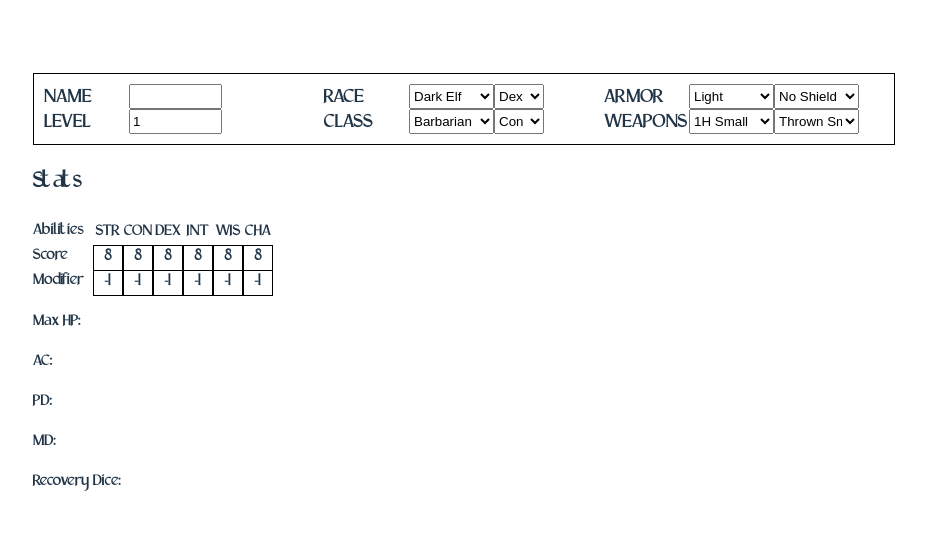
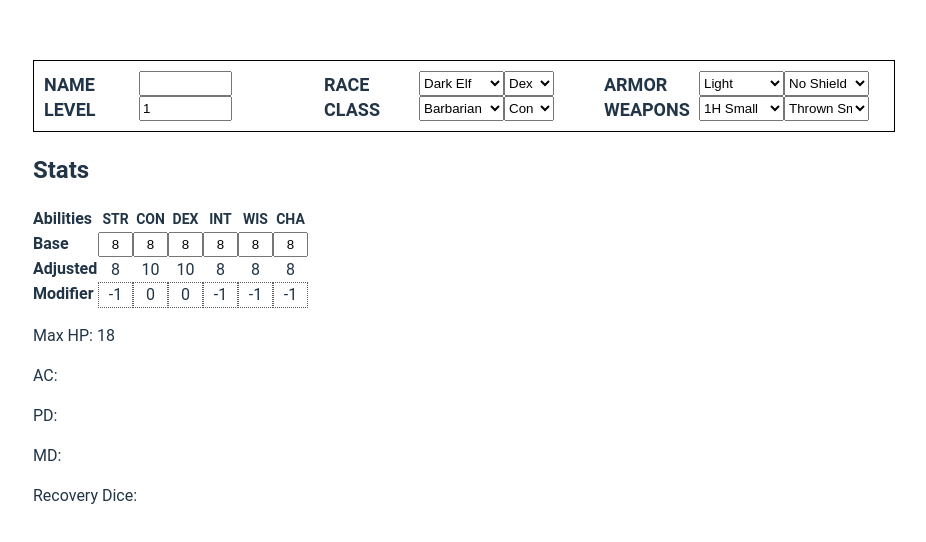
Before and after one commit to Xenrathe/React-FormGen, a React (Vite) app: page / in a window 1280 px wide. Shown: the part 108-650 px from the top of the page, without its empty margins (176-1102 px from the left). Built offline with nearby package versions, Linux system fonts and the light colour scheme.

Commit message:
Adjust abilityScores in StatBlock and CharSheet and Character class

```diff
--- a/src/App.css
+++ b/src/App.css
@@ -1,18 +1,18 @@
 @font-face {
-  font-family: 'Mason Regular';
-  src: url(./assets/Avalon-Quest.ttf)
+  font-family: "Mason Regular";
+  src: url(./assets/mason-regular.ttf);
 }
 
 @font-face {
-  font-family: 'Dragon Fire';
-  src: url(./assets/Dragon-Fire.ttf)
+  font-family: "Dragon Fire";
+  src: url(./assets/Dragon-Fire.ttf);
 }
 
 body {
   display: flex;
   align-items: center;
   justify-content: center;
-  font-family: 'Dragon Fire', 'Roboto';
+  font-family: "Roboto";
 }
 
 .barracks {
@@ -45,3 +45,19 @@ body {
 .new-character-button:hover {
   background-color: #0056b3;
 }
+
+input[type="number"]::-webkit-inner-spin-button,
+input[type="number"]::-webkit-outer-spin-button {
+  -webkit-appearance: none;
+  margin: 0;
+}
+
+input[type="number"] {
+  -moz-appearance: textfield;
+}
+
+input[type="text"]:hover,
+input[type="number"]:hover,
+select:hover {
+  background-color: rgb(240, 240, 240);
+}
--- a/src/CharSheetComponents/Basics.jsx
+++ b/src/CharSheetComponents/Basics.jsx
@@ -44,10 +44,15 @@ function Basics({ basicsData, setBasicsData }) {
     }
   };
 
+  const handleLevelChange = (event) => {
+    const newVal = Math.max(0, Math.min(event.target.value, 10)); //0-10
+    setBasicsData({ ...basicsData, level: newVal });
+  };
+
   return (
     <div id="basics" className="input-group">
       <div id="name-div" className="input-set">
-        <label htmlFor="text">NAME</label>
+        <label>NAME</label>
         <input
           type="text"
           id="name"
@@ -58,20 +63,18 @@ function Basics({ basicsData, setBasicsData }) {
         />
       </div>
       <div id="level-div" className="input-set">
-        <label htmlFor="level">LEVEL</label>
+        <label>LEVEL</label>
         <input
           type="number"
           id="level"
           min="1"
           max="10"
           value={basicsData.level}
-          onChange={(e) => {
-            setBasicsData({ ...basicsData, level: e.target.value });
-          }}
+          onChange={handleLevelChange}
         />
       </div>
       <div id="race-div" className="input-set">
-        <label htmlFor="race">RACE</label>
+        <label>RACE</label>
         <select
           name="race"
           id="race"
@@ -93,7 +96,7 @@ function Basics({ basicsData, setBasicsData }) {
         </select>
       </div>
       <div id="job-div" className="input-set">
-        <label htmlFor="job">CLASS</label>
+        <label>CLASS</label>
         <select
           name="job"
           id="job"
@@ -115,7 +118,7 @@ function Basics({ basicsData, setBasicsData }) {
         </select>
       </div>
       <div id="weapons-div" className="input-set">
-        <label htmlFor="weapons">WEAPONS</label>
+        <label>WEAPONS</label>
         <select
           name="melee"
           id="melee"
@@ -173,7 +176,7 @@ function Basics({ basicsData, setBasicsData }) {
         </select>
       </div>
       <div id="armor-div" className="input-set">
-        <label htmlFor="armor">ARMOR</label>
+        <label>ARMOR</label>
         <select
           name="armor"
           id="armor"
--- a/src/CharSheetComponents/CharSheet.css
+++ b/src/CharSheetComponents/CharSheet.css
@@ -12,9 +12,9 @@
 }
 
 .input-set label {
-  width: 85px;
+  width: 95px;
   font-weight: bold;
-  font-size: 20px;
+  font-size: 18px;
 }
 
 .input-group input,
@@ -62,17 +62,28 @@
   grid-template-rows: repeat(3, 25px);
 }
 
-#abilityscores .abrow {
-  display: grid;
-  grid-template-columns: 60px repeat(6, 30px);
-}
-
-#abilityscores .abrow span {
+#abilityscores #titles label {
+  font-size: 14px;
+  font-weight: bold;
   display: flex;
   align-items: center;
   justify-content: center;
 }
 
-#scores span, #modifiers span {
-  border: 1px black solid;
+#abilityscores .abrow {
+  display: grid;
+  grid-template-columns: 65px repeat(6, 35px);
 }
+
+#abilityscores .abrow input,
+#abilityscores .abrow span {
+  display: flex;
+  align-items: center;
+  justify-content: center;
+  text-align: center;
+}
+
+#scores span,
+#modifiers span {
+  border: 1px rgb(92, 92, 92) dotted;
+}
--- a/src/CharSheetComponents/CharSheet.jsx
+++ b/src/CharSheetComponents/CharSheet.jsx
@@ -5,7 +5,6 @@ import { useState, useEffect } from "react";
 import { Character } from "../Character.js";
 
 function CharSheet() {
-
   // INDIVIDUAL COMPONENT DATA SETS //
   const [basicsData, setBasicsData] = useState({
     name: "",
@@ -33,7 +32,7 @@ function CharSheet() {
   // SYNTHESIS INTO CHARACTER OBJECT //
   const [character, setCharacter] = useState(
     new Character(
-      [statBlock.str, statBlock.con, statBlock.dex, statBlock.int, statBlock.wis, statBlock.cha],
+      statBlock,
       basicsData.name,
       basicsData.level,
       basicsData.race,
@@ -53,7 +52,7 @@ function CharSheet() {
 
   useEffect(() => {
     const updatedCharacter = new Character(
-      [statBlock.str, statBlock.con, statBlock.dex, statBlock.int, statBlock.wis, statBlock.cha],
+      statBlock,
       basicsData.name,
       basicsData.level,
       basicsData.race,
@@ -77,7 +76,11 @@ function CharSheet() {
   return (
     <div className="charsheet">
       <Basics basicsData={basicsData} setBasicsData={setBasicsData} />
-      <StatBlock character={character} />
+      <StatBlock
+        character={character}
+        statBlock={statBlock}
+        setStatBlock={setStatBlock}
+      />
     </div>
   );
 }
--- a/src/CharSheetComponents/StatBlock.jsx
+++ b/src/CharSheetComponents/StatBlock.jsx
@@ -1,34 +1,95 @@
-function StatBlock({ character }) {
+function StatBlock({ character, statBlock, setStatBlock }) {
+  const handleAbilityScoreChange = (event) => {
+    let rawValue = event.target.value;
+    rawValue = rawValue.replace(/^0+/, ""); //remove leading zeroes
+    rawValue = rawValue === "" ? "0" : rawValue; //default to 0 if nothing there
+    const sanitizedValue = Math.max(0, Math.min(Number(rawValue), 99)); //clamp
+    event.target.value = sanitizedValue; //update input text
+
+    setStatBlock({ ...statBlock, [event.target.id]: sanitizedValue });
+  };
+
   return (
     <div id="statblock">
       <h2>Stats</h2>
       <div id="abilityscores">
         <div id="titles" className="abrow">
           <strong>Abilities</strong>
-          <span>STR</span>
-          <span>CON</span>
-          <span>DEX</span>
-          <span>INT</span>
-          <span>WIS</span>
-          <span>CHA</span>
+          <label htmlFor="str">STR</label>
+          <label htmlFor="con">CON</label>
+          <label htmlFor="dex">DEX</label>
+          <label htmlFor="int">INT</label>
+          <label htmlFor="wis">WIS</label>
+          <label htmlFor="cha">CHA</label>
         </div>
-        <div id="scores" className="abrow">
-          <strong>Score</strong>
-          <span>{character.abilityScores[0]}</span>
-          <span>{character.abilityScores[1]}</span>
-          <span>{character.abilityScores[2]}</span>
-          <span>{character.abilityScores[3]}</span>
-          <span>{character.abilityScores[4]}</span>
-          <span>{character.abilityScores[5]}</span>
+        <div id="scores-base" className="abrow">
+          <strong>Base</strong>
+          <input
+            type="number"
+            min="1"
+            max="99"
+            id="str"
+            value={statBlock.str}
+            onChange={handleAbilityScoreChange}
+          />
+          <input
+            type="number"
+            min="1"
+            max="99"
+            id="con"
+            value={statBlock.con}
+            onChange={handleAbilityScoreChange}
+          />
+          <input
+            type="number"
+            min="1"
+            max="99"
+            id="dex"
+            value={statBlock.dex}
+            onChange={handleAbilityScoreChange}
+          />
+          <input
+            type="number"
+            min="1"
+            max="99"
+            id="int"
+            value={statBlock.int}
+            onChange={handleAbilityScoreChange}
+          />
+          <input
+            type="number"
+            min="1"
+            max="99"
+            id="wis"
+            value={statBlock.wis}
+            onChange={handleAbilityScoreChange}
+          />
+          <input
+            type="number"
+            min="1"
+            max="99"
+            id="cha"
+            value={statBlock.cha}
+            onChange={handleAbilityScoreChange}
+          />
+        </div>
+        <div id="scores-adj" className="abrow">
+          <strong>Adjusted</strong>
+          <span>{character.abilityScores.str}</span>
+          <span>{character.abilityScores.con}</span>
+          <span>{character.abilityScores.dex}</span>
+          <span>{character.abilityScores.int}</span>
+          <span>{character.abilityScores.wis}</span>
+          <span>{character.abilityScores.cha}</span>
         </div>
         <div id="modifiers" className="abrow">
           <strong>Modifier</strong>
-          <span>{character.abilityModifiers[0]}</span>
-          <span>{character.abilityModifiers[1]}</span>
-          <span>{character.abilityModifiers[2]}</span>
-          <span>{character.abilityModifiers[3]}</span>
-          <span>{character.abilityModifiers[4]}</span>
-          <span>{character.abilityModifiers[5]}</span>
+          <span>{character.abilityModifiers.str}</span>
+          <span>{character.abilityModifiers.con}</span>
+          <span>{character.abilityModifiers.dex}</span>
+          <span>{character.abilityModifiers.int}</span>
+          <span>{character.abilityModifiers.wis}</span>
+          <span>{character.abilityModifiers.cha}</span>
         </div>
       </div>
       <p>Max HP: {character.maxHP}</p>
--- a/src/Character.js
+++ b/src/Character.js
@@ -1,6 +1,25 @@
+import races from "./data/races";
+import jobs from "./data/jobs";
+
 export class Character {
-    constructor(abilityScores, name, level, race, raceBonus, job, jobBonus, jobTalents, feats, lightArmor, hasShield, weaponType, oneUniqueThing, iconRelationships, backgrounds) {
-        this.abilityScores = abilityScores; //[10, 11, 13, 10, 14, 18] = [str, con, dex, int, wis, cha]
+  constructor(
+    abilityScoresBase,
+    name,
+    level,
+    race,
+    raceBonus,
+    job,
+    jobBonus,
+    jobTalents,
+    feats,
+    lightArmor,
+    hasShield,
+    weaponType,
+    oneUniqueThing,
+    iconRelationships,
+    backgrounds
+  ) {
+    this.abilityScoresBase = abilityScoresBase; //{str, con, dex, int, wis, cha}
     this.name = name; //a string
     this.level = level; //a number 1-10
     this.race = race; //a string
@@ -16,6 +35,7 @@ export class Character {
     this.iconRelationships = iconRelationships; //an array of objects, like [{'archmage', 1}, {'lich', -2}]
     this.backgrounds = backgrounds; //an array of objects, like [{'street thief', 4}, {'magician', 2}]
 
+    this.abilityScores = this.calculateAbilityScores();
     this.abilityModifiers = this.calculateAbilityModifiers();
     this.maxHP = this.calculateMaxHP();
     this.AC = this.calculateAC();
@@ -26,7 +46,24 @@ export class Character {
   }
 
   calculateMaxHP() {
+    const levelToMultiplierMap = {
+      1: 3,
+      2: 4,
+      3: 5,
+      4: 6,
+      5: 8,
+      6: 10,
+      7: 12,
+      8: 16,
+      9: 20,
+      10: 24,
+    };
+
     //(base value + con mod) * level multiplier
+    return (
+      (jobs[this.job].baseHP + this.abilityModifiers.con) *
+      levelToMultiplierMap[this.level]
+    );
   }
 
   calculateAC() {
@@ -41,17 +78,29 @@ export class Character {
     //base MD + middle value of int, wis, cha modifier + level
   }
 
-    calculateAbilityModifiers(){
-      return this.abilityScores.map ((score) =>
-        Math.floor((score - 10) / 2)
+  calculateAbilityModifiers() {
+    return Object.fromEntries(
+      Object.entries(this.abilityScores).map(([key, score]) => [
+        key,
+        Math.floor((score - 10) / 2),
+      ])
     );
   }
 
-    calculateRecoveryDice() {
-
+  calculateAbilityScores() {
+    return Object.fromEntries(
+      Object.entries(this.abilityScoresBase).map(([key, score]) => {
+        const adjScore =
+          key == this.raceBonus.toLowerCase() ||
+          key == this.jobBonus.toLowerCase()
+            ? score + 2
+            : score;
+        return [key, adjScore];
+      })
+    );
   }
 
-    calculateRacialPowers() {
+  calculateRecoveryDice() {}
 
+  calculateRacialPowers() {}
 }
-}
```
Lines whose indentation alone changed are shown as unchanged.
